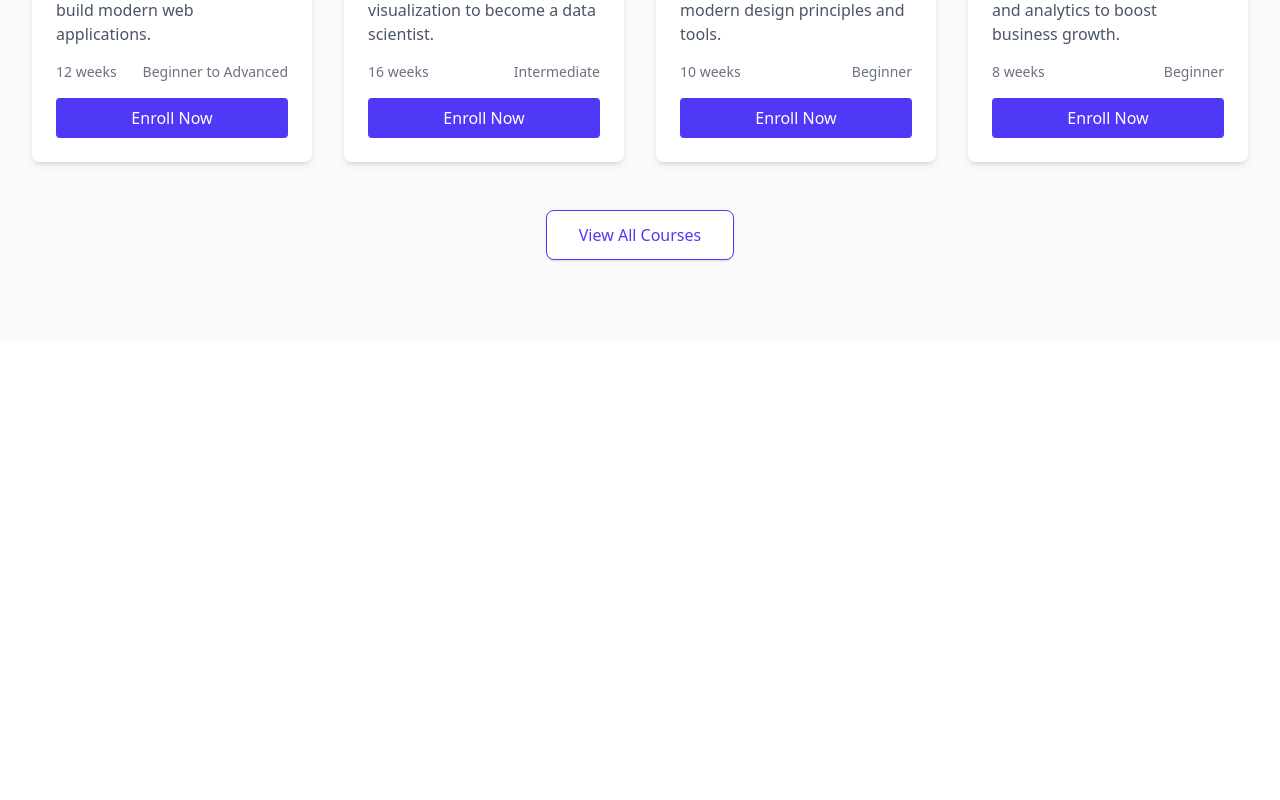
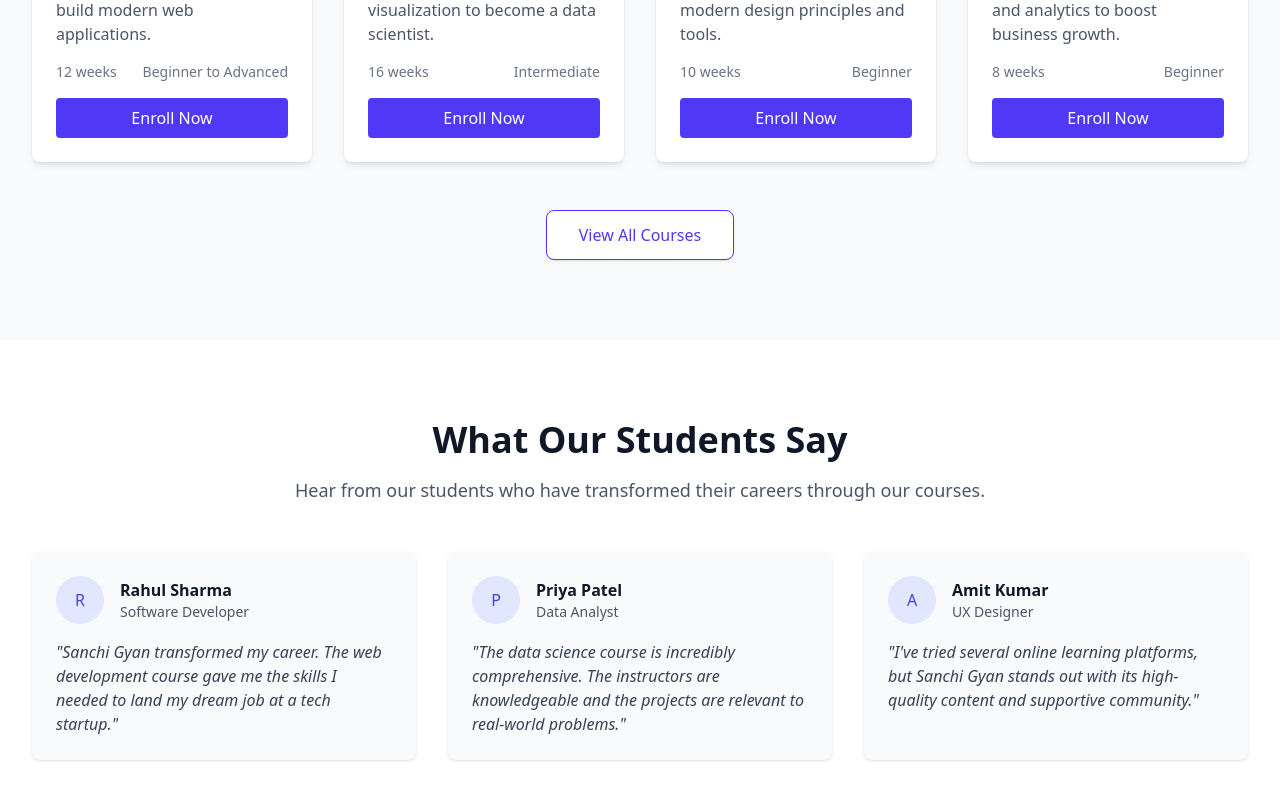
Before and after one commit to Developer-Jaber/sanchi-gyan-app, a Next.js app: page / in a window 1280 px wide. Shown: the part 1854-2654 px from the top of the page. Before the commit the page ends 2194 px from the top, so only its background shows below. Built offline with nearby package versions, Linux system fonts and the light colour scheme.

Commit message:
feat: add Testimonials section to home page.

```diff
--- a/src/app/page.tsx
+++ b/src/app/page.tsx
@@ -1,6 +1,7 @@
 import Courses from "@/components/sections/Courses";
 import Features from "@/components/sections/Features";
 import Hero from "@/components/sections/Hero";
+import Testimonials from "@/components/sections/Testimonials";
 
 
 export default function Home() {
@@ -10,6 +11,7 @@ export default function Home() {
         <Hero/>
         <Features/>
         <Courses/>
+        <Testimonials/>
       </main>
     </div>
   );
--- /dev/null
+++ b/src/components/sections/Testimonials.tsx
@@ -0,0 +1,55 @@
+
+const Testimonials = () => {
+  const testimonials = [
+    {
+      name: "Rahul Sharma",
+      role: "Software Developer",
+      content: "Sanchi Gyan transformed my career. The web development course gave me the skills I needed to land my dream job at a tech startup.",
+      avatar: "/avatar1.jpg"
+    },
+    {
+      name: "Priya Patel",
+      role: "Data Analyst",
+      content: "The data science course is incredibly comprehensive. The instructors are knowledgeable and the projects are relevant to real-world problems.",
+      avatar: "/avatar2.jpg"
+    },
+    {
+      name: "Amit Kumar",
+      role: "UX Designer",
+      content: "I've tried several online learning platforms, but Sanchi Gyan stands out with its high-quality content and supportive community.",
+      avatar: "/avatar3.jpg"
+    }
+  ];
+
+  return (
+    <section className="bg-white py-12 md:py-20">
+      <div className="mx-auto px-4 sm:px-6 lg:px-8 max-w-7xl">
+        <div className="text-center">
+          <h2 className="font-bold text-gray-900 text-3xl md:text-4xl">What Our Students Say</h2>
+          <p className="mx-auto mt-4 max-w-3xl text-gray-600 text-lg">
+            Hear from our students who have transformed their careers through our courses.
+          </p>
+        </div>
+
+        <div className="gap-8 grid grid-cols-1 md:grid-cols-3 mt-12">
+          {testimonials.map((testimonial, index) => (
+            <div key={index} className="bg-gray-50 shadow-sm p-6 rounded-lg">
+              <div className="flex items-center mb-4">
+                <div className="flex justify-center items-center bg-indigo-100 mr-4 rounded-full w-12 h-12">
+                  <span className="font-medium text-indigo-600">{testimonial.name.charAt(0)}</span>
+                </div>
+                <div>
+                  <h4 className="font-semibold text-gray-900">{testimonial.name}</h4>
+                  <p className="text-gray-600 text-sm">{testimonial.role}</p>
+                </div>
+              </div>
+              <p className="text-gray-700 italic">"{testimonial.content}"</p>
+            </div>
+          ))}
+        </div>
+      </div>
+    </section>
+  );
+};
+
+export default Testimonials;
```
